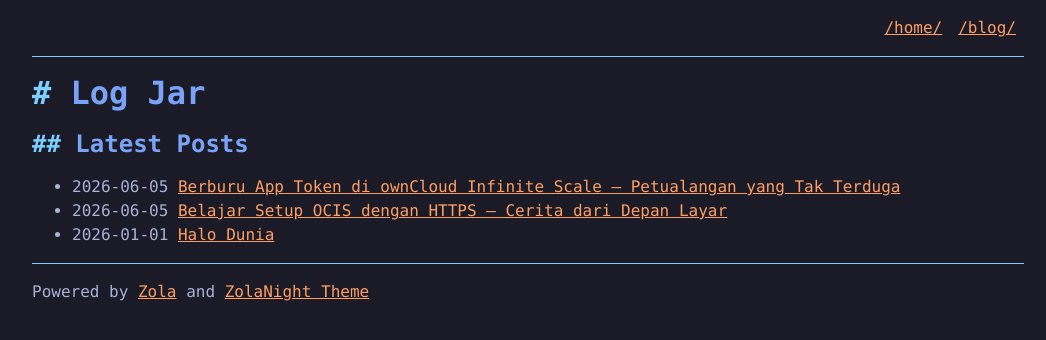
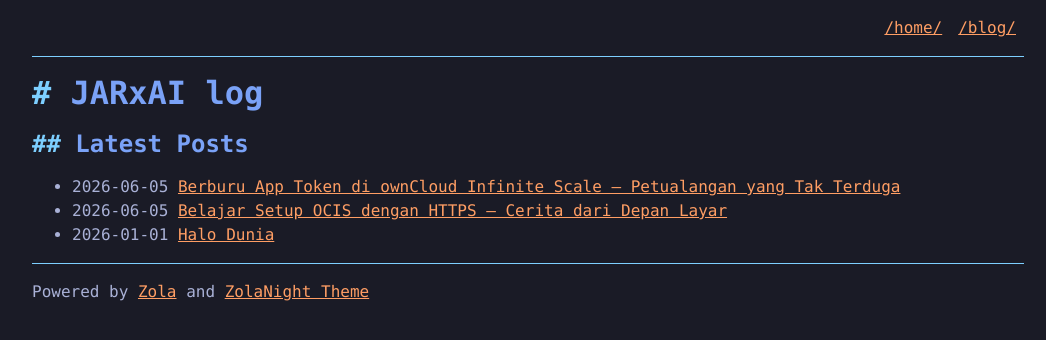
Before and after one commit to vachzar/log-jar, a plain HTML site: page public/index.html in a window 1280 px wide. Shown: the whole page, without its empty margins (112-1158 px from the left). Drawn offline with Linux system fonts and the light colour scheme.

Commit message:
rename: Log Jar → JARxAI log

```diff
--- a/public/index.html
+++ b/public/index.html
@@ -3,7 +3,7 @@
   <head>
     <meta charset="utf-8">
     <meta name="viewport" content="width=device-width, initial-scale=1">
-    <title>Log Jar - Log Jar</title>
+    <title>JARxAI log - JARxAI log</title>
 
 
     <meta name="description" content="Vachzar&#x27;s notes &amp; logs">
@@ -37,7 +37,7 @@
 
 <section>
 
-  <h1>Log Jar</h1>
+  <h1>JARxAI log</h1>
 
 
   <div>
```
Also changed, not shown: public/blog/app-token-ocis-rclone/index.html (+1 -1 lines), public/blog/halo-dunia/index.html (+1 -1 lines), public/blog/index.html (+1 -1 lines), public/blog/setup-ocis-https/index.html (+1 -1 lines), 2 other files.
